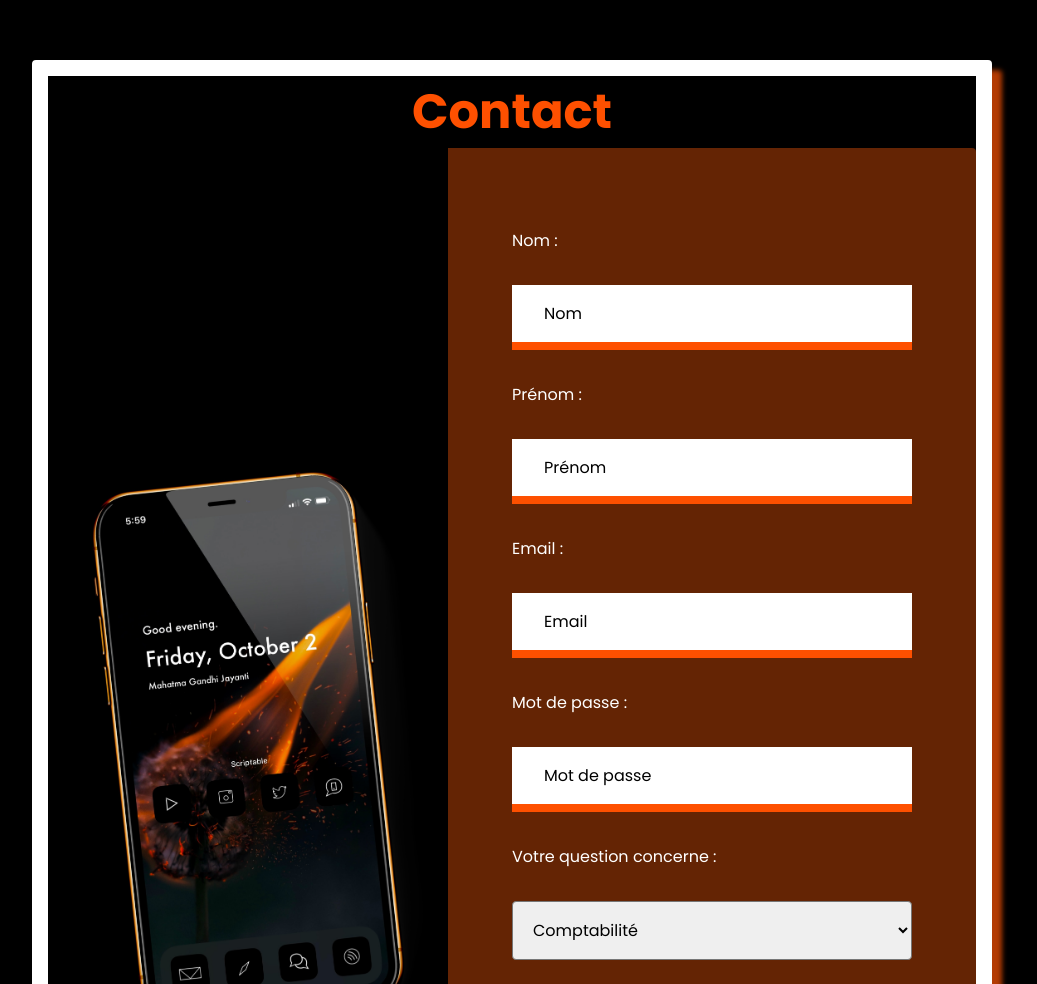
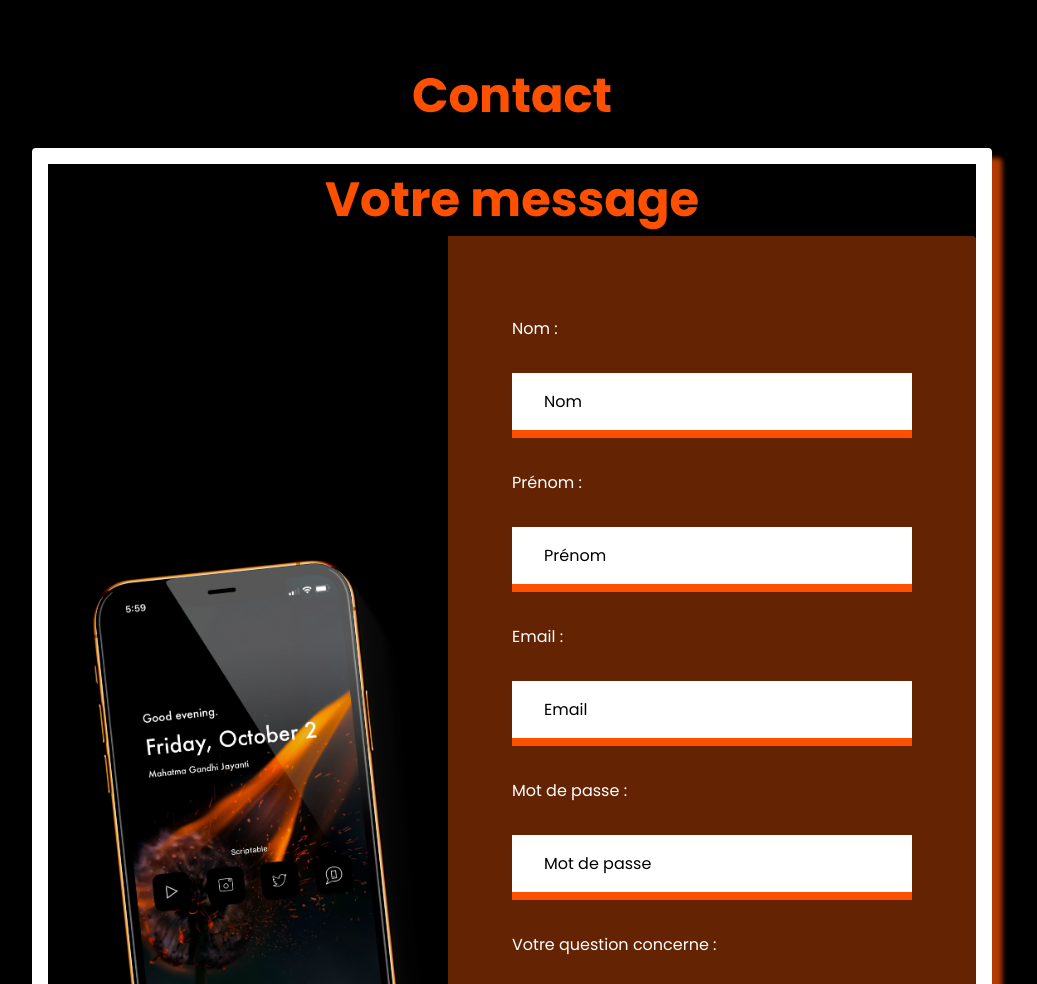
Before and after one commit to SylvieHoareau/Formulaire, a plain HTML site: page index.html in a window 1280 px wide. Shown: the part 116-1100 px from the top of the page, without its empty margins (128-1165 px from the left). Drawn offline with Linux system fonts and the light colour scheme.

Commit message:
index.html
Conformité W3C / SEO

```diff
--- a/index.html
+++ b/index.html
@@ -11,13 +11,13 @@
 </head>
 <body>
     <header>
-        <h1></h1>
+        <h1>Contact</h1>
     </header>
 
     <section class="section-flex-container">
         <!--Titre de section-->
         <div class="title-flex-container">
-            <h1>Contact</h1>
+            <h1>Votre message</h1>
         </div>
         <div class="main-flex-container clearfix">
             <!--Image-->
```
